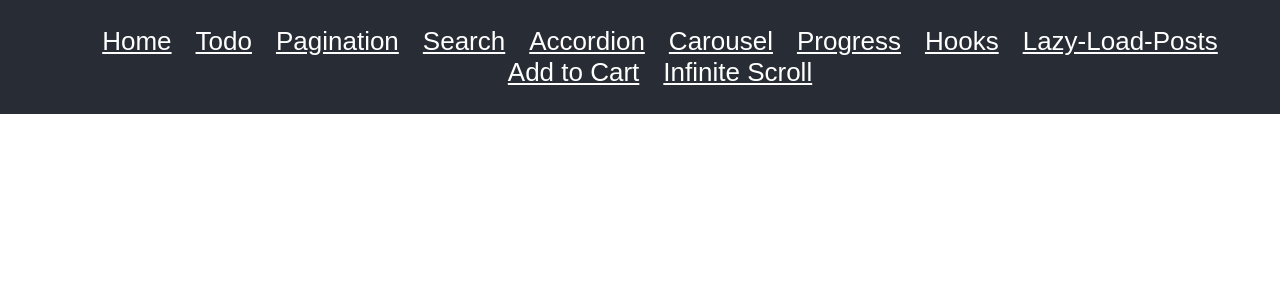
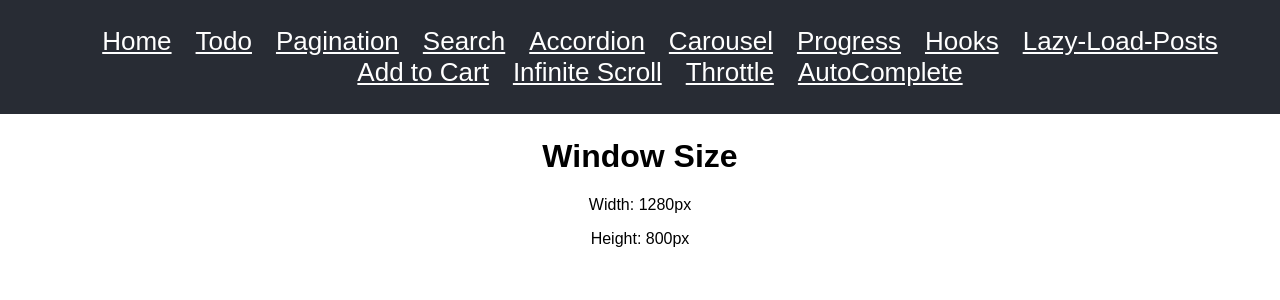
Before and after one commit to snsayed06/todo-list, a React (Create React App) app: page /throttle in a window 1280 px wide. Shown: the top 300 px of the page. Built offline with nearby package versions, Linux system fonts and the light colour scheme.

Commit message:
add auto complete base files

```diff
--- a/src/App.js
+++ b/src/App.js
@@ -12,6 +12,8 @@ import HooksPage from "../src/Pages/Hooks";
 import LazyLoadPostsPage from "../src/Pages/LazyLoadPosts";
 import Cart from "../src/Pages/Cart";
 import Scroll from "../src/Pages/InfiniteScroll";
+import Throttle from "../src/Pages/Debounce/Throttle";
+import AutoComplete from "../src/Pages/AutoComplete";
 
 function App() {
   return (
@@ -52,6 +54,12 @@ function App() {
             <li>
               <Link to='/scroll'>Infinite Scroll</Link>
             </li>
+            <li>
+              <Link to='/throttle'>Throttle</Link>
+            </li>
+            <li>
+              <Link to='/autocomplete'>AutoComplete</Link>
+            </li>
           </ul>
         </nav>
       </header>
@@ -67,6 +75,8 @@ function App() {
         <Route path='/lazy' element={<LazyLoadPostsPage />} />
         <Route path='/cart' element={<Cart />} />
         <Route path='/scroll' element={<Scroll />} />
+        <Route path='/throttle' element={<Throttle />} />
+        <Route path='/autocomplete' element={<AutoComplete />} />
       </Routes>
     </div>
   );
--- /dev/null
+++ b/src/Pages/AutoComplete.js
@@ -0,0 +1,12 @@
+import React from "react";
+import Auto from "../components/AutoComplete/AutoComplete";
+
+const AutoComplete = () => {
+  return (
+    <div>
+      <Auto />
+    </div>
+  );
+};
+
+export default AutoComplete;
--- /dev/null
+++ b/src/Pages/Debounce/Throttle.js
@@ -0,0 +1,7 @@
+import Debounce_Throttle from "../../components/Debounce/Throttle/Debounce_Throttle";
+
+const Throttle = () => {
+  return <Debounce_Throttle />;
+};
+
+export default Throttle;
--- /dev/null
+++ b/src/components/AutoComplete/AutoComplete.js
@@ -0,0 +1,9 @@
+import React from 'react'
+
+const AutoComplete = () => {
+  return (
+    <div>AutoComplete</div>
+  )
+}
+
+export default AutoComplete
--- /dev/null
+++ b/src/components/Debounce/Throttle/Debounce_Throttle.js
@@ -0,0 +1,54 @@
+import React, { useState, useEffect } from 'react';
+
+// Custom hook for throttling
+function useThrottle(value, delay) {
+  const [throttledValue, setThrottledValue] = useState(value);
+
+  useEffect(() => {
+    const handler = setTimeout(() => {
+      setThrottledValue(value);
+    }, delay);
+
+    return () => {
+      clearTimeout(handler);
+    };
+  }, [value, delay]);
+
+  return throttledValue;
+}
+
+// Component using the throttle hook
+function Debounce_Throttle() {
+  const [windowSize, setWindowSize] = useState({
+    width: window.innerWidth,
+    height: window.innerHeight
+  });
+
+  // Throttle the resize event with 200ms delay
+  const throttledWindowSize = useThrottle(windowSize, 1000);
+
+  useEffect(() => {
+    const handleResize = () => {
+      setWindowSize({
+        width: window.innerWidth,
+        height: window.innerHeight
+      });
+    };
+
+    window.addEventListener('resize', handleResize);
+
+    return () => {
+      window.removeEventListener('resize', handleResize);
+    };
+  }, []); // Only add and remove listener on mount and unmount
+
+  return (
+    <div>
+      <h1>Window Size</h1>
+      <p>Width: {throttledWindowSize.width}px</p>
+      <p>Height: {throttledWindowSize.height}px</p>
+    </div>
+  );
+}
+
+export default Debounce_Throttle;
--- /dev/null
+++ b/src/components/Debounce/Throttle/Throttle.js
@@ -0,0 +1,54 @@
+import React, { useState, useEffect } from 'react';
+
+// Custom hook for throttling
+function useThrottle(value, delay) {
+  const [throttledValue, setThrottledValue] = useState(value);
+
+  useEffect(() => {
+    const handler = setTimeout(() => {
+      setThrottledValue(value);
+    }, delay);
+
+    return () => {
+      clearTimeout(handler);
+    };
+  }, [value, delay]);
+
+  return throttledValue;
+}
+
+// Component using the throttle hook
+function ResizeListenerComponent() {
+  const [windowSize, setWindowSize] = useState({
+    width: window.innerWidth,
+    height: window.innerHeight
+  });
+
+  // Throttle the resize event with 200ms delay
+  const throttledWindowSize = useThrottle(windowSize, 200);
+
+  useEffect(() => {
+    const handleResize = () => {
+      setWindowSize({
+        width: window.innerWidth,
+        height: window.innerHeight
+      });
+    };
+
+    window.addEventListener('resize', handleResize);
+
+    return () => {
+      window.removeEventListener('resize', handleResize);
+    };
+  }, []); // Only add and remove listener on mount and unmount
+
+  return (
+    <div>
+      <h1>Window Size</h1>
+      <p>Width: {throttledWindowSize.width}px</p>
+      <p>Height: {throttledWindowSize.height}px</p>
+    </div>
+  );
+}
+
+export default ResizeListenerComponent;
--- a/src/components/InfiniteScroll/InfiniteScroll.js
+++ b/src/components/InfiniteScroll/InfiniteScroll.js
@@ -31,7 +31,6 @@
 //         window.innerHeight + document.documentElement.scrollTop ===
 //         document.documentElement.offsetHeight
 //       ) {
-//         console.log('inner', window.innerHeight, document.documentElement.scrollTop, document.documentElement.offsetHeight)
 //         fetchData();
 //       }
 //     }
@@ -92,7 +91,6 @@ const InfiniteScroll = () => {
 
   function onIntersection(entries) {
     const firstEntry = entries[0];
-    console.log('CB', firstEntry)
     if (firstEntry.isIntersecting && hasMore) {
       fetchMoreItems();
     }
@@ -100,9 +98,7 @@ const InfiniteScroll = () => {
 
   useEffect(() => {
     const observer = new IntersectionObserver(onIntersection);
-    console.log('useEffect-1')
     if (observer && elementRef.current) {
-      console.log('useEffect-2')
       observer.observe(elementRef.current);
     }
 
```
Also changed, not shown: src/components/Debounce/Throttle/Debounce.js (added, +80 -0 lines).
